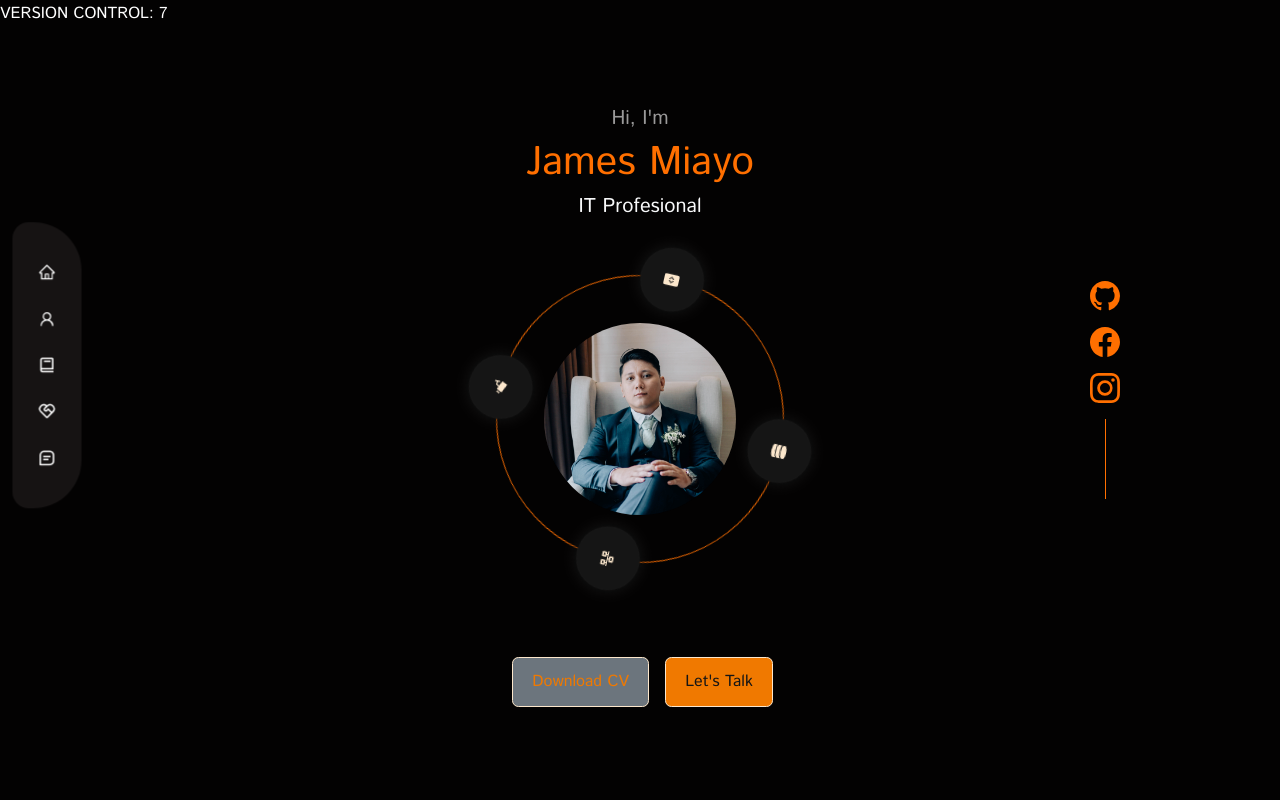
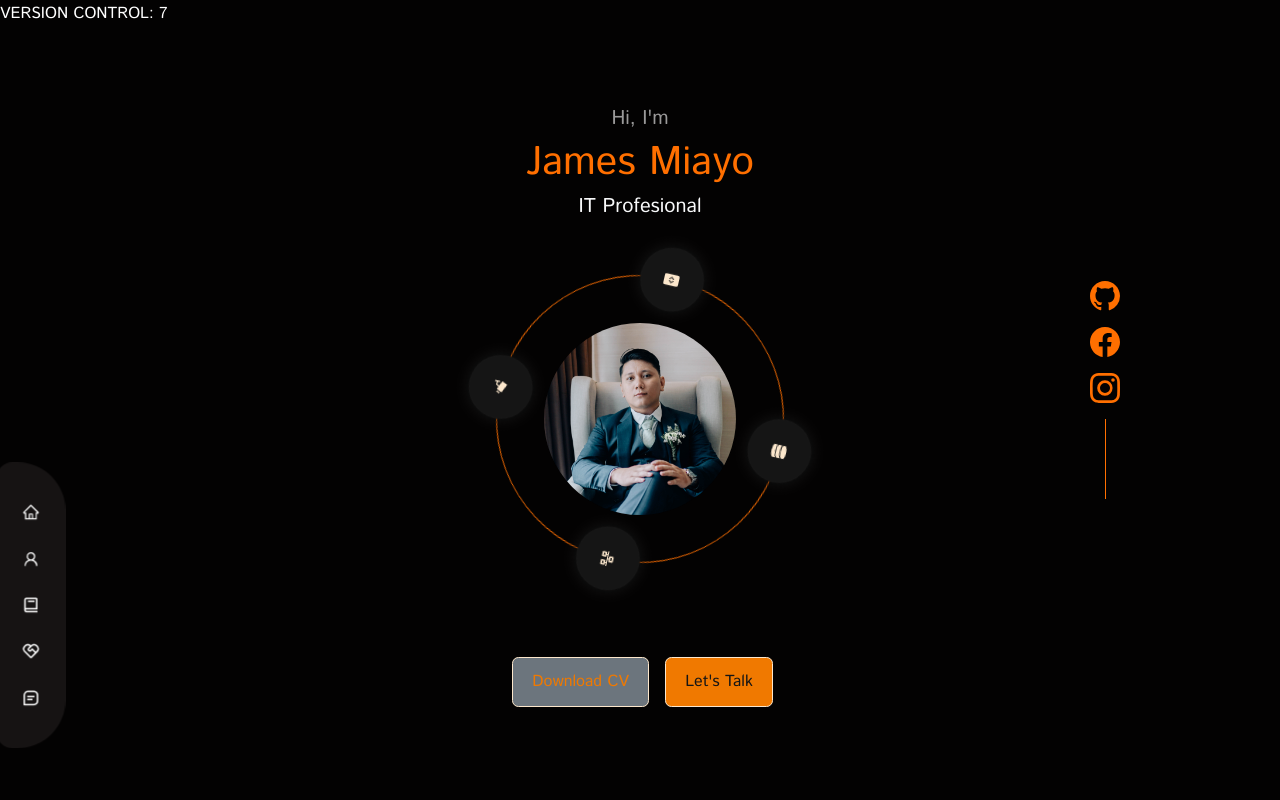
Before and after one commit to jamesmiayo/james, a React (Create React App) app: page / in a window 1280 px wide. Shown: the top 800 px of the page. Built offline with nearby package versions, Linux system fonts and the light colour scheme; the HTML template or start-up script is replaced by a standard one.

Commit message:
update navbar

```diff
--- a/src/components/nav/nav.css
+++ b/src/components/nav/nav.css
@@ -8,8 +8,8 @@ nav {
   /* left: 50%; */
   /* transform: translateX(-50%); */
   rotate: 90deg;
-  bottom: 50%;
-  left: -6rem;
+  bottom: 20%;
+  left: -7rem;
   display: flex;
   gap: 0.8 rem;
   border-radius: 3rem 3rem 1rem 1rem;
```
